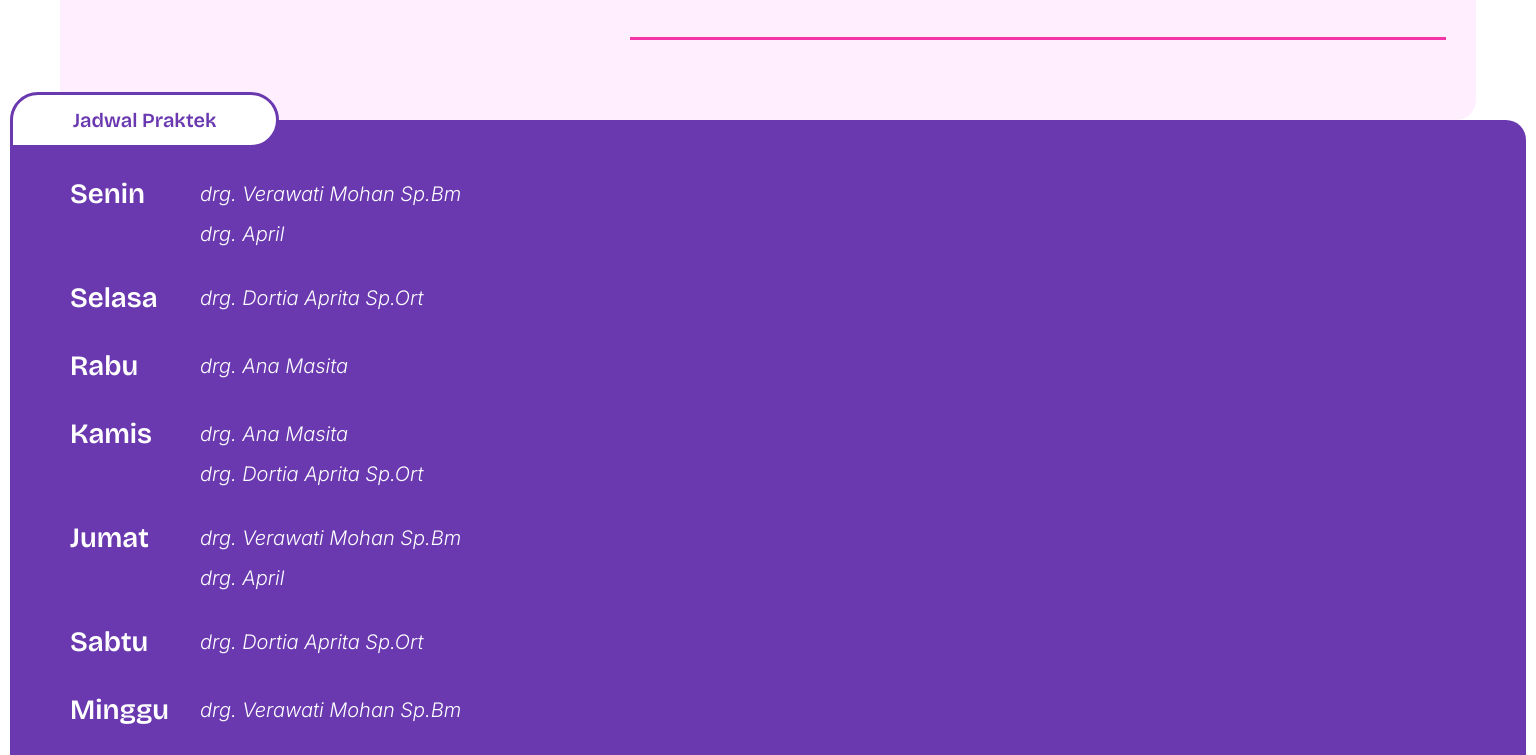
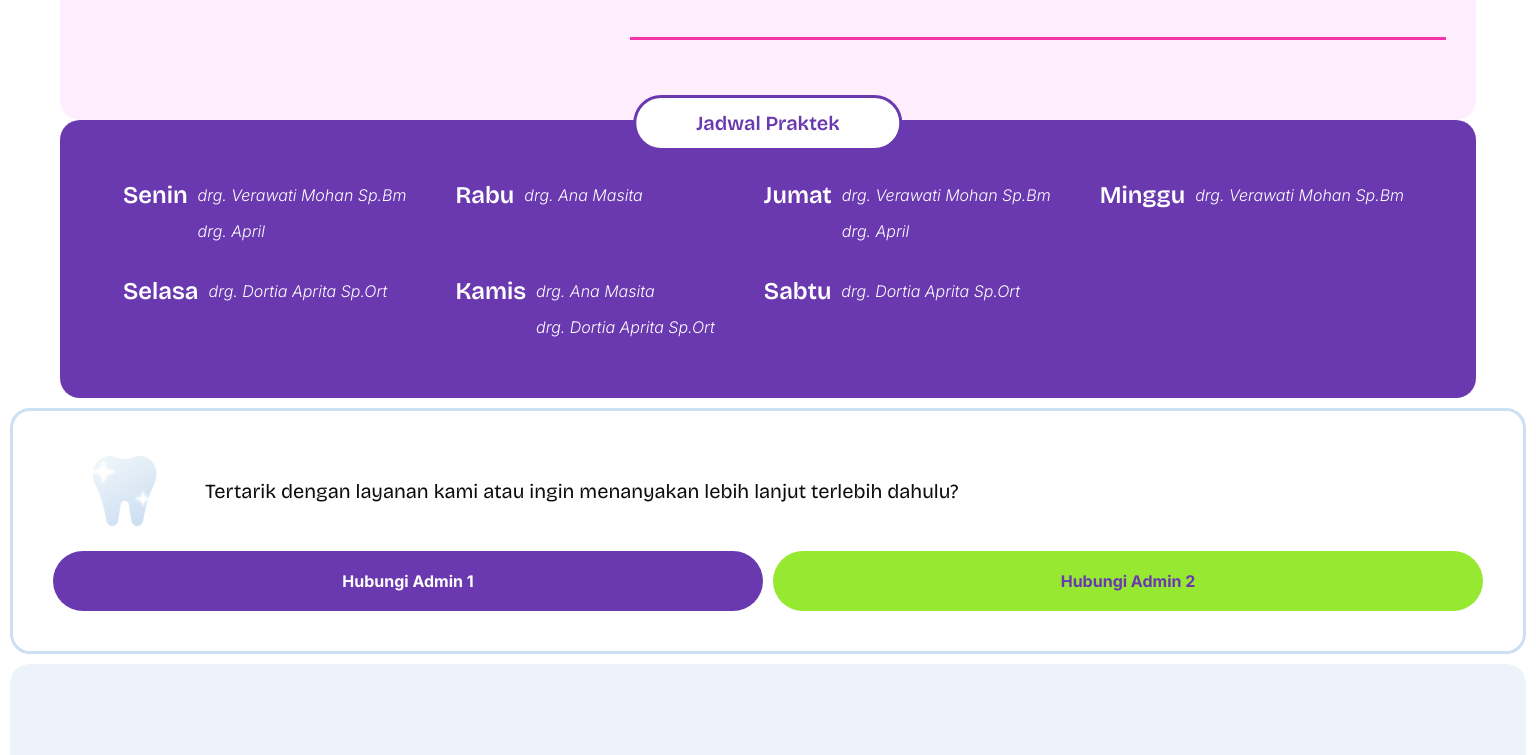
Before and after one commit to freelance-umar/ArRas-Dental, a website built with Vite: page index.html in a window 1536 px wide. Shown: the part 5229-5984 px from the top of the page. Built offline with nearby package versions, Linux system fonts and the light colour scheme.

Commit message:
doctor schedule

```diff
--- a/src/styles/sections/_doctor.css
+++ b/src/styles/sections/_doctor.css
@@ -75,6 +75,7 @@
     border-radius: 9999px 9999px 9999px 0;
     top: -2.74rem;
     padding: 1.5rem 6rem;
+    transition: all 0.3s ease;
 }
 .doctors__schedule__inner {
     display: flex;
@@ -125,4 +126,40 @@
     .doctors__swiper__arrow__left {
         left: 0;
     }
+
+    .doctors__schedule {
+        margin: 0 6rem;
+        border: 3px solid transparent;
+    }
+    .doctors__schedule:hover, .doctors__schedule:hover .doctors__schedule__tip {
+        border: 3px solid var(--color-accent);
+    }
+    .doctors__schedule:hover .doctors__schedule__tip {
+        padding-left: 8rem;
+        padding-right: 8rem;
+        color: var(--color-accent);
+    }
+    .doctors__schedule__tip {
+        left: 50%;
+        transform: translateX(-50%);
+        border-radius: 9999px;
+    }
+    .doctors__schedule__inner {
+        display: grid;
+        grid-template-rows: repeat(2, auto);
+        grid-auto-flow: column;
+        grid-auto-columns: auto;
+        /* gap: 0.5rem;                            */
+    }
+    .doctors__schedule__day {
+        gap: 1rem;
+    }
+    .doctors__schedule__day h1 {
+        font-size: 2.4rem;
+        min-width: max-content;
+    }
+    .doctors__schedule__day__doctor h3 {
+        font-size: 1.6rem;
+        white-space: nowrap;
+    }
 }
```
